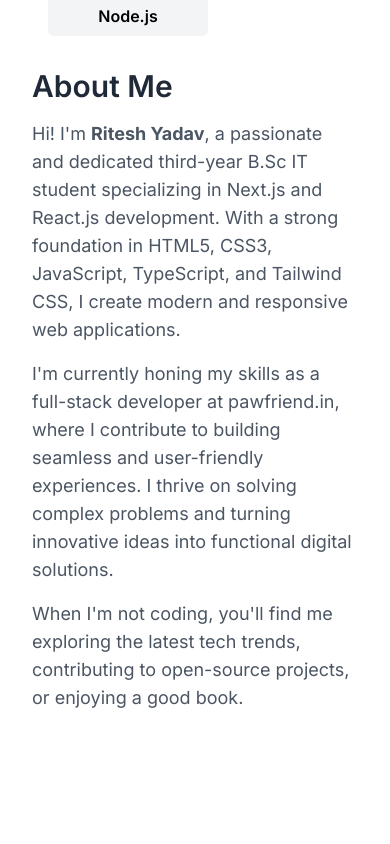
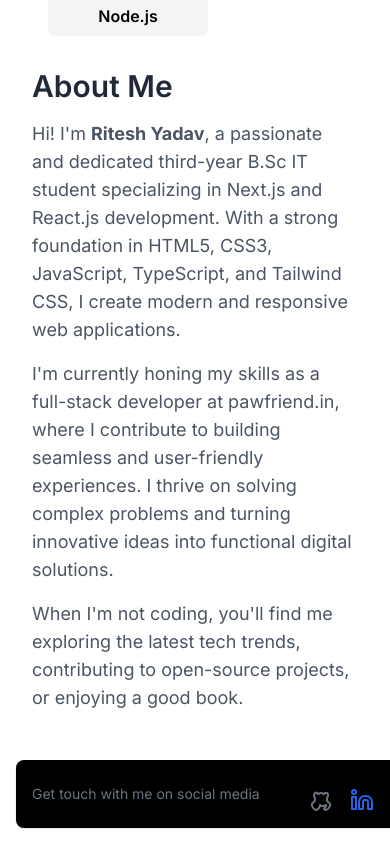
Before and after one commit to Riteshyadavanshi/portfolio, a Next.js app: page / in a window 390 px wide. Shown: the part 1344-2188 px from the top of the page. Before the commit the page ends 2088 px from the top, so only its background shows below. Built offline with nearby package versions, Linux system fonts and the light colour scheme.

Commit message:
last commit

```diff
--- a/app/layout.tsx
+++ b/app/layout.tsx
@@ -25,7 +25,7 @@ export default function RootLayout({
 
         {children}
 
-
+        <Footer/>
         </body>
     </html>
   );
--- a/components/Footer.tsx
+++ b/components/Footer.tsx
@@ -1,61 +1,42 @@
-import React from 'react';
+import Link from "next/link";
+import React from "react";
 
 const Footer = () => {
   return (
-    <footer className="bg-white rounded-lg shadow m-4 dark:bg-gray-800 md:absolute md:bottom-0 w-full">
-      <div className="w-full mx-auto max-w-screen-xl p-4 md:flex md:items-center md:justify-between">
+    <footer className=" bg-black  rounded-lg shadow m-4   md:absolute   w-full">
+      <div className="w-full flex items-center justify-between mx-auto max-w-screen-xl p-4 md:flex md:items-center md:justify-between">
         <span className="text-sm text-gray-500 sm:text-center dark:text-gray-400">
-          © 2023 <a href="https://flowbite.com/" className="hover:underline">Flowbite™</a>. All Rights Reserved.
+          Get touch with me on social media
         </span>
         <ul className="flex flex-wrap items-center mt-3 text-sm font-medium text-gray-500 dark:text-gray-400 sm:mt-0">
           <li className="me-4 md:me-6">
-            <a href="#" className="hover:underline">
+            <Link href="https://github.com/Riteshyadavanshi" className="hover:underline">
+            <svg xmlns="http://www.w3.org/2000/svg" width="24" height="24" viewBox="0 0 24 24" fill="none" stroke="currentColor" stroke-width="2" stroke-linecap="round" stroke-linejoin="round" className="feather feather-github "><path d="M16 22s-1 0-2-1c1-1 2-3 2-3s0-1 0-1-1 1-3 1-3-1-3-1 0 1 0 1-1 2-2 3c-1 1-2 1-2 1s-3-1-4-4c0 0-1-3 2-4 1-1 1-1 1-2 0-1 0-3-1-4 0 0 0-1 0-1s0-1 1-2 2 0 2 0l1 1c0 0 0 0 1 0 0-1 1-1 2-1s2 0 2 1c1 0 1 0 1 0 0 0 0 0 1-1 0 0 1 0 2 0s1 1 1 2 0 1 0 1c-1 1-1 3-1 4 0 1 0 1 1 2 3 1 2 4 2 4-1 3-4 4-4 4z"></path></svg>
+
+            </Link>
+          </li>
+          <li className="me-4 md:me-6">
+            <Link
+              href="https://www.linkedin.com/in/ritesh-yadav-560496247/?utm_source=share&utm_campaign=share_via&utm_content=profile&utm_medium=android_app"
+              className="hover:underline"
+            >
               <svg
                 xmlns="http://www.w3.org/2000/svg"
-                fill="currentColor"
-                viewBox="0 0 16 16"
-                className="w-6 h-6"
+                width="24"
+                height="24"
+                viewBox="0 0 24 24"
+                fill="none"
+                stroke="currentColor"
+                stroke-width="2"
+                stroke-linecap="round"
+                stroke-linejoin="round"
+                className="feather feather-linkedin text-blue-600"
               >
-                <path d="M6.94 7.632l-.616 3.849-3.444-.894.616-3.849 3.444.894zm1.22-3.849c.758.196 1.516.392 2.274.588-.394 2.453-.788 4.905-1.182 7.358-.758-.196-1.516-.392-2.274-.588.394-2.453.788-4.905 1.182-7.358zM5.742 8.453c-.545-.142-1.09-.285-1.635-.427-.109.683-.218 1.367-.327 2.05.545.142 1.09.285 1.635.427.109-.683.218-1.367.327-2.05z" />
-                <path fillRule="evenodd" d="M8 1.5A6.5 6.5 0 1 0 8 14.5a6.5 6.5 0 0 0 0-13zm0 1a5.5 5.5 0 1 1 0 11A5.5 5.5 0 0 1 8 2.5z" />
+                <path d="M16 8a6 6 0 0 1 6 6v7h-4v-7a2 2 0 0 0-2-2h-1a2 2 0 0 0-2 2v7h-4v-7a6 6 0 0 1 6-6z"></path>
+                <rect x="2" y="9" width="4" height="12"></rect>
+                <circle cx="4" cy="4" r="2"></circle>
               </svg>
-            </a>
-          </li>
-          <li className="me-4 md:me-6">
-            <a href="#" className="hover:underline">
-              <svg
-                xmlns="http://www.w3.org/2000/svg"
-                fill="currentColor"
-                viewBox="0 0 16 16"
-                className="w-6 h-6"
-              >
-                <path d="M8.051 8.013v6.922H5.634V8.013H4.19V6.172h1.444V4.782c0-1.078.567-2.721 2.731-2.721l2.007.007v2.131h-1.457c-.315 0-.754.148-.754.822v1.161h2.199l-.287 1.841h-1.912z" />
-              </svg>
-            </a>
-          </li>
-          <li className="me-4 md:me-6">
-            <a href="#" className="hover:underline">
-              <svg
-                xmlns="http://www.w3.org/2000/svg"
-                fill="currentColor"
-                viewBox="0 0 16 16"
-                className="w-6 h-6"
-              >
-                <path d="M11.65 8.707L7.767 12.59a1.752 1.752 0 0 1-2.473 0l-.548-.548a1.752 1.752 0 0 1 0-2.473L8.63 5.686A.597.597 0 0 0 8.202 5H4.594A.594.594 0 0 1 4 4.406V3.594C4 3.265 4.265 3 4.594 3h6.812C11.735 3 12 3.265 12 3.594v6.812c0 .33-.265.594-.594.594h-.812a.594.594 0 0 1-.594-.594V8.707z" />
-              </svg>
-            </a>
-          </li>
-          <li>
-            <a href="#" className="hover:underline">
-              <svg
-                xmlns="http://www.w3.org/2000/svg"
-                fill="currentColor"
-                viewBox="0 0 16 16"
-                className="w-6 h-6"
-              >
-                <path d="M8 0C3.58 0 0 3.58 0 8c0 4.42 3.58 8 8 8s8-3.58 8-8c0-4.42-3.58-8-8-8zm3.635 6.29c.007.157.01.316.01.474 0 4.842-3.681 10.427-10.428 10.427-2.07 0-4.001-.606-5.625-1.647.292.034.59.051.893.051 1.72 0 3.304-.586 4.566-1.573-1.607-.029-2.962-1.095-3.43-2.558.224.043.453.066.69.066.334 0 .66-.045.97-.13C1.218 10.34.38 8.76.38 7.026v-.064c.545.307 1.168.492 1.833.513C.892 6.454.42 5.123.42 3.623c0-.22.024-.435.071-.641C2.222 5.265 4.266 6.511 6.606 6.64c-.077-.867.147-1.732.62-2.42C8.272 2.475 10.25 1.99 12.055 3.145c.611-.122 1.19-.343 1.71-.65-.202.625-.63 1.147-1.188 1.477.546-.066 1.068-.21 1.554-.423-.362.542-.818 1.02-1.344 1.4z" />
-              </svg>
-            </a>
+            </Link>
           </li>
         </ul>
       </div>
--- a/components/hero-section.tsx
+++ b/components/hero-section.tsx
@@ -42,7 +42,7 @@ export const HeroSection = () => {
           <Link href="https://wa.me/918291047365">
             <Button className="bg-green-600 flex items-center gap-2">
               <Image
-                src={"/what.svg"}
+                src={"/portfolio/what.svg"}
                 width={400}
                 height={400}
                 alt="whatsapp icon"
```
